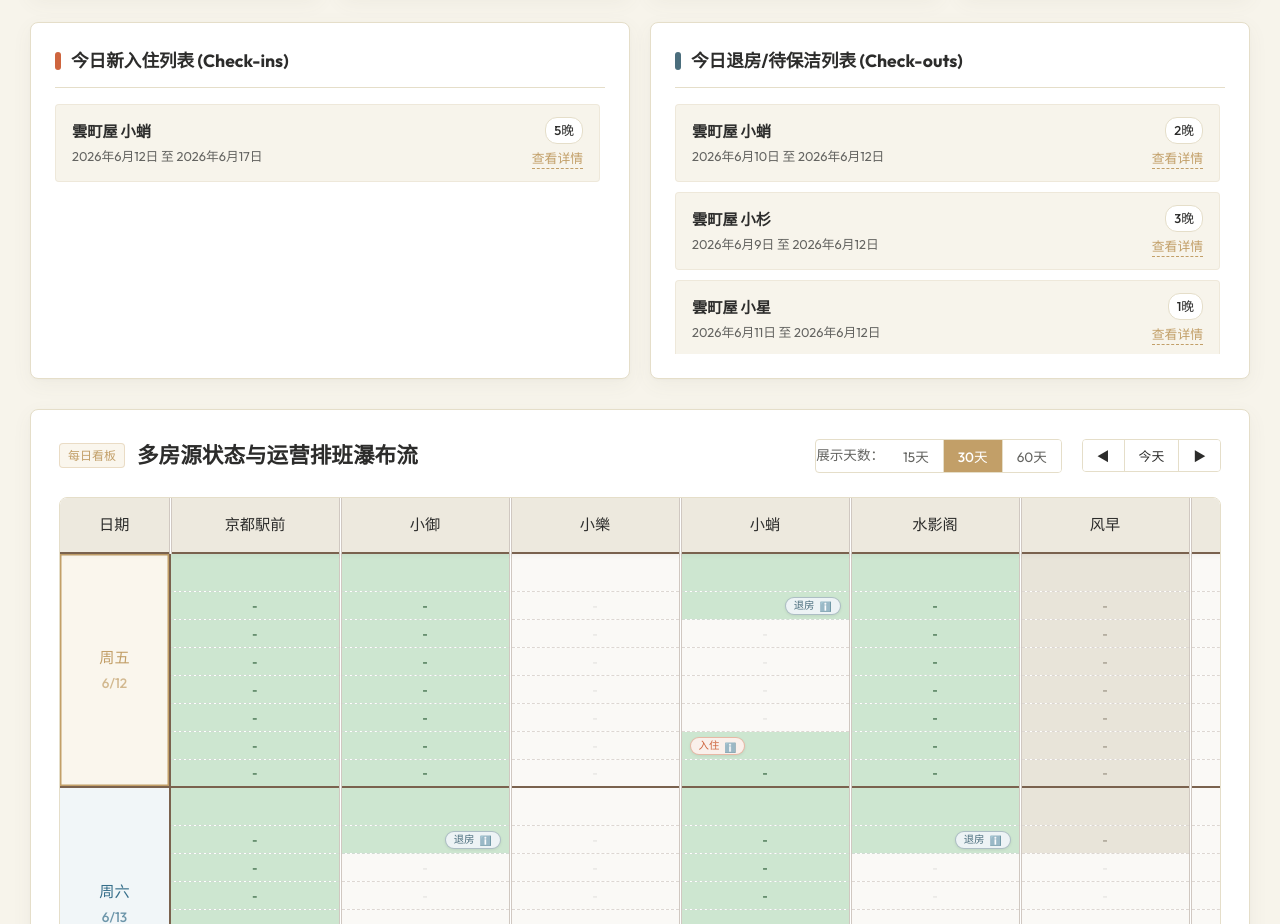
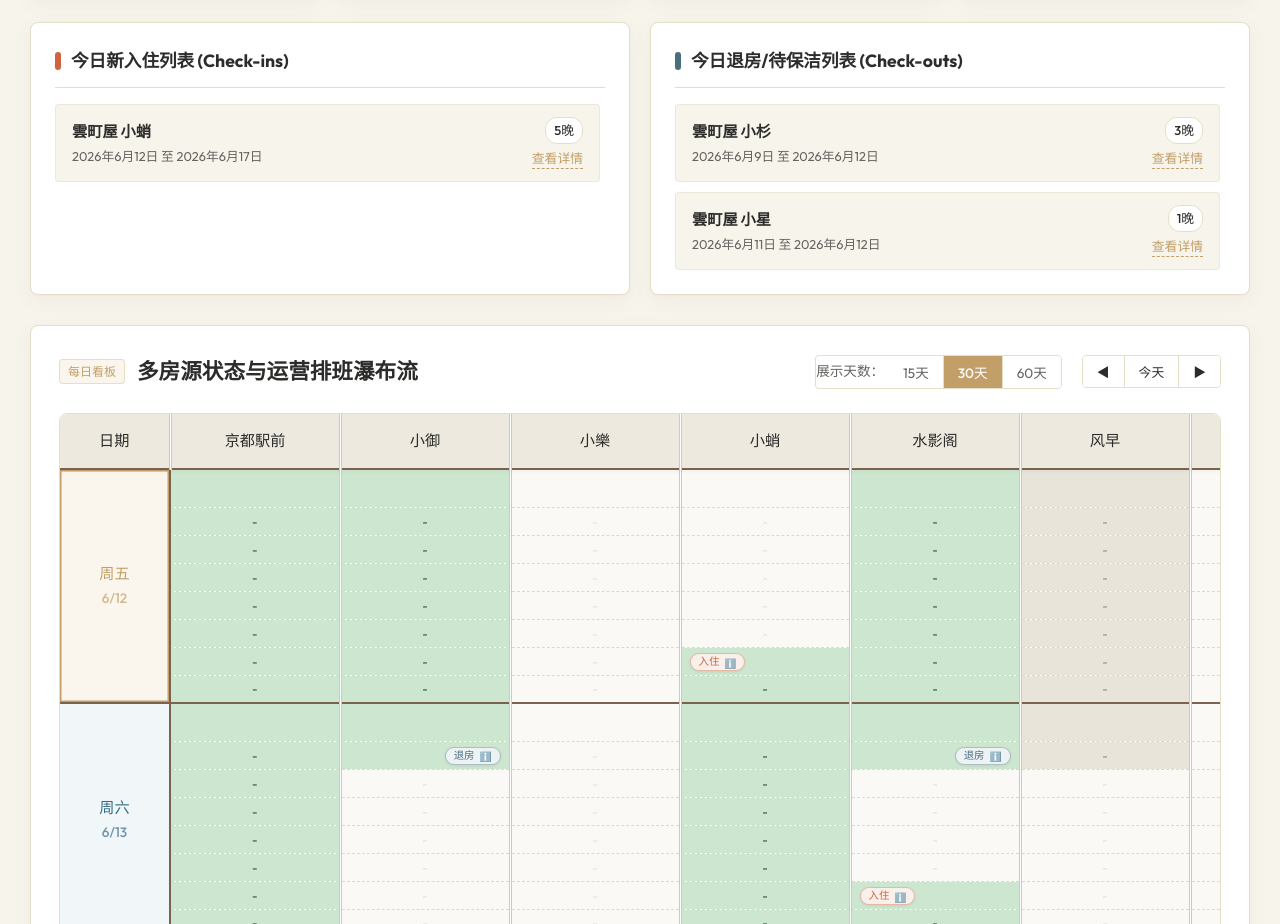
Before and after one commit to cauchyds/AirbnbCalendar, a plain HTML site: page index.html in a window 1280 px wide. Shown: the part 324-1248 px from the top of the page. Drawn offline with Linux system fonts and the light colour scheme.

Commit message:
fix: ignore blocked check-out/check-in overlaps for guest turnover split calculations

```diff
--- a/app.js
+++ b/app.js
@@ -246,15 +246,9 @@ function getPropertyStatusForDate(propId, dateStr) {
     return { status: 'split-out-in', checkOutEvent, checkInEvent };
   }
   if (isCheckIn) {
-    if (isBlockedCheckOut) {
-      return { status: 'split-out-in', checkOutEvent: blockedCheckOutEvent, checkInEvent };
-    }
     return { status: 'checkin', event: checkInEvent };
   }
   if (isCheckOut) {
-    if (isBlockedCheckIn) {
-      return { status: 'split-out-in', checkOutEvent, checkInEvent: blockedCheckInEvent };
-    }
     return { status: 'checkout', event: checkOutEvent };
   }
   if (isBetween) {
--- a/index.html
+++ b/index.html
@@ -10,7 +10,7 @@
   <link rel="preconnect" href="https://fonts.gstatic.com" crossorigin>
   <link href="https://fonts.googleapis.com/css2?family=Inter:wght@300;400;500;600;700&family=Noto+Serif+JP:wght@400;500;700&family=Outfit:wght@300;400;500;600;700&display=swap" rel="stylesheet">
 
-  <link rel="stylesheet" href="style.css?v=3.5">
+  <link rel="stylesheet" href="style.css?v=3.6">
 </head>
 <body>
 
@@ -385,7 +385,7 @@
   </footer>
 
   <!-- 引入配置与逻辑控制 JS -->
-  <script src="config.js?v=3.5"></script>
-  <script src="app.js?v=3.5"></script>
+  <script src="config.js?v=3.6"></script>
+  <script src="app.js?v=3.6"></script>
 </body>
 </html>
```
